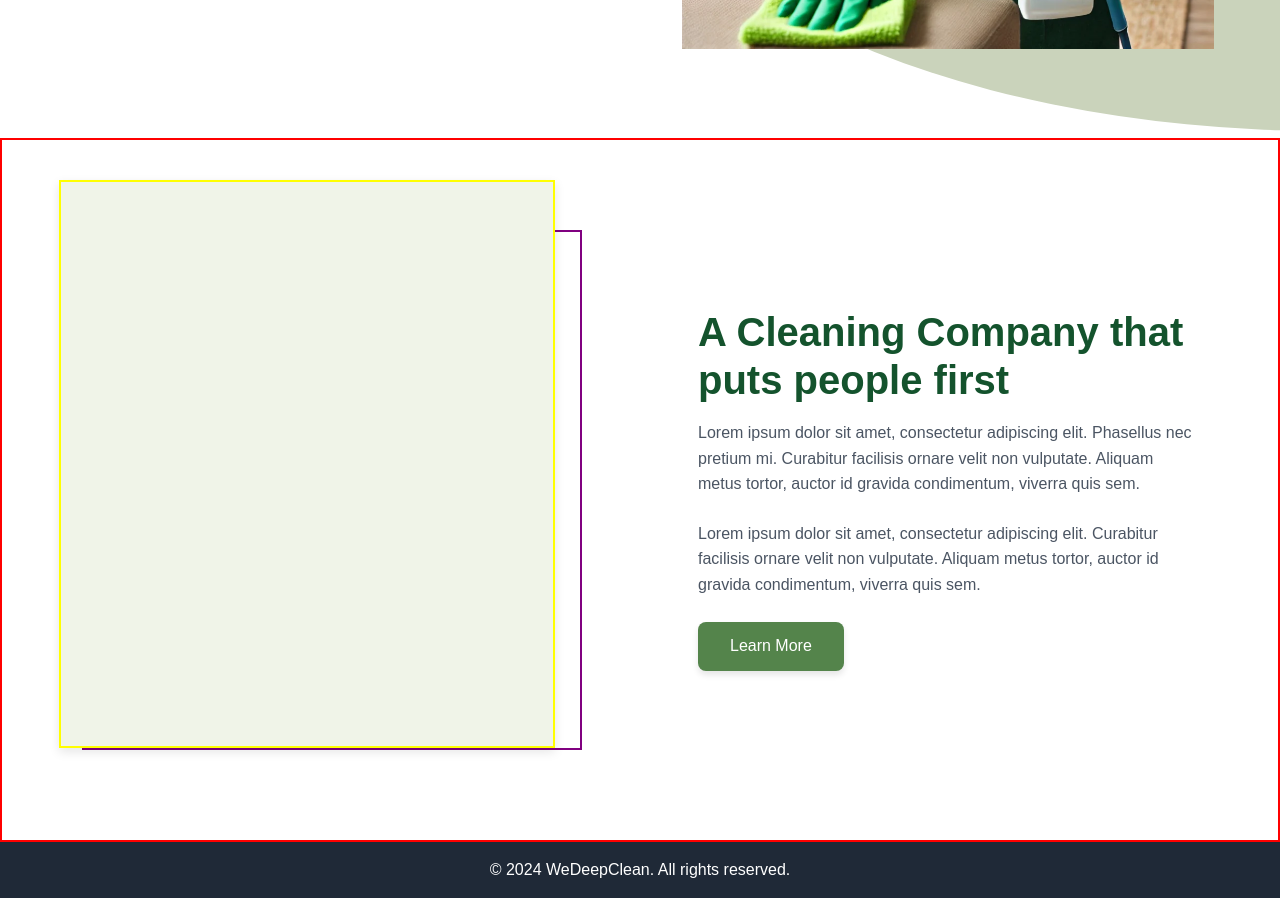
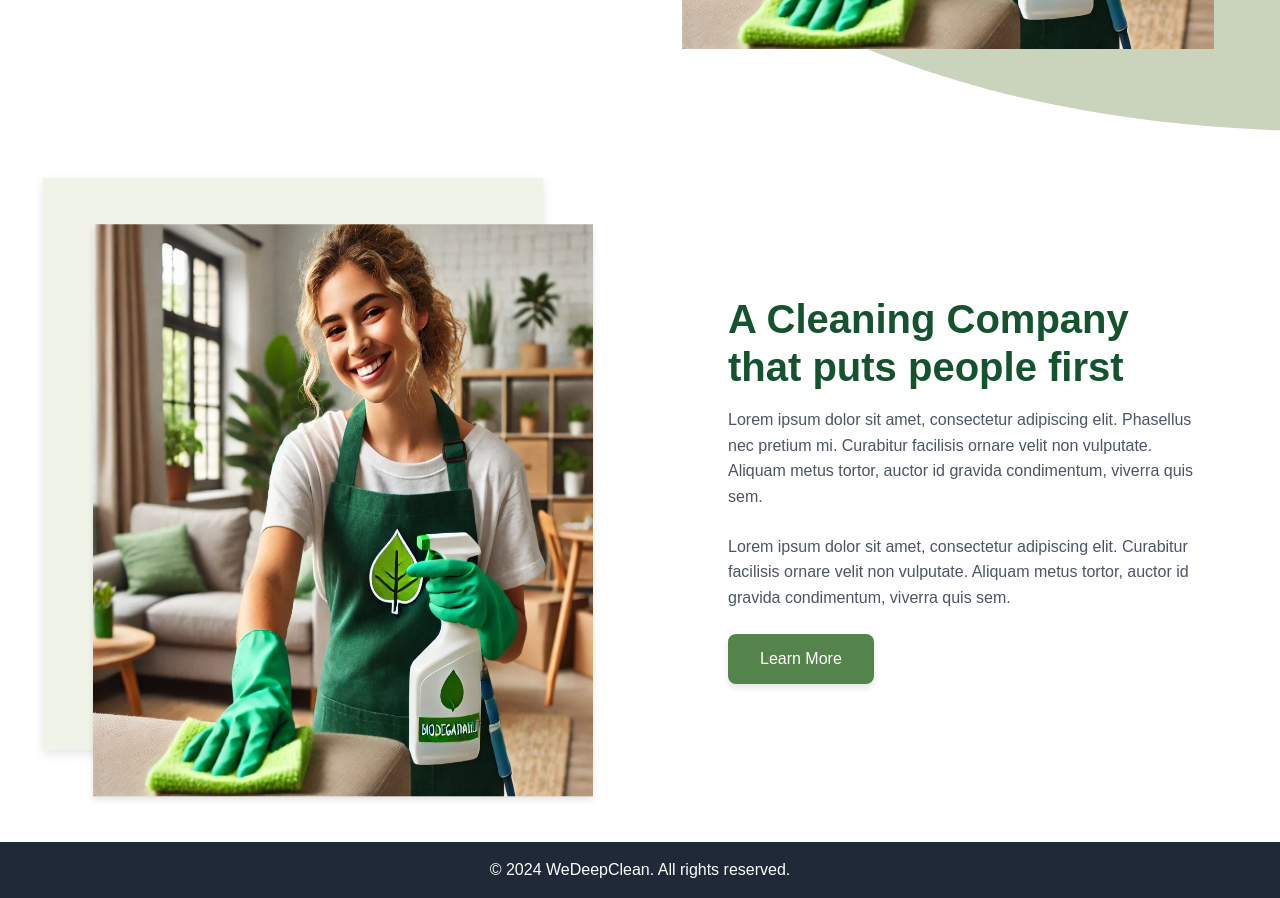
Before and after one commit to meet32001/WeDeepClean, a Next.js app: page / in a window 1280 px wide. Shown: the part 660-1558 px from the top of the page. Built offline with nearby package versions, Linux system fonts and the light colour scheme.

Commit message:
OurStory Section Done

```diff
--- a/src/app/Components/HomePage/OurStory/OurStory.module.css
+++ b/src/app/Components/HomePage/OurStory/OurStory.module.css
@@ -1,27 +1,26 @@
 /* Our Story Section */
 .ourStorySection {
-    border: 2px solid red; /* Light greenish border */
+    /* border: 2px solid red; Debugging border */
     display: flex;
     flex-direction: column;
     justify-content: center;
     align-items: center;
     width: 100%;
     height: 88vh;
-    padding: 5rem 2rem;
-    background-color: #ffffff;
+    padding: 5rem 2rem; /* Reduced padding for better alignment */
 }
 
 @media (min-width: 768px) {
     .ourStorySection {
         flex-direction: row;
-        justify-content: space-between;
-        padding: 5rem 5rem;
+        padding: 5rem 4rem;
+        gap: 12rem; /* Reduced padding for desktop view */
     }
 }
 
 /* Image Container */
 .imageContainer {
-    border: 2px solid purple;
+    /* border: 2px solid purple; Debugging border */
     position: relative;
     width: 100%;
     height: 65vh;
@@ -38,7 +37,7 @@
 
 /* Background Shape for Image */
 .imageBackground {
-    border: 2px solid yellow;
+    /* border: 2px solid yellow; */
     position: absolute;
     top: -10%;
     left: -5%;
@@ -53,26 +52,30 @@
 .storyImage {
     position: relative;
     width: 100%;
-    border-radius: 20px;
+    height: 110%;
     box-shadow: 0px 4px 6px rgba(0, 0, 0, 0.1);
     z-index: 1;
-    transform: translate(-15%, 10%); /* Adjust positioning */
+    transform: translate(5%, -1%); /* Adjust positioning */
 }
 
 /* Content Container */
 .contentContainer {
+    /* border: 2px solid blue; Debugging border */
     display: flex;
     flex-direction: column;
     justify-content: center;
     width: 100%;
     max-width: 500px;
     text-align: center;
+    padding: 1rem;
+    margin-left: -2rem; /* Shift container to the left to reduce the gap */
 }
 
 @media (min-width: 768px) {
     .contentContainer {
         width: 50%;
         text-align: left;
+        margin-left: -3rem; /* Further reduce the gap for desktop view */
     }
 }
 
--- a/src/app/Components/HomePage/OurStory/OurStory.tsx
+++ b/src/app/Components/HomePage/OurStory/OurStory.tsx
@@ -8,11 +8,11 @@ const OurStory: React.FC = () => {
             {/* Left Image */}
             <div className={storyStyles.imageContainer}>
                 <div className={storyStyles.imageBackground}></div>
-                {/* <img
-                    src="/Logo.jpeg" // Replace with your actual image path
+                <img
+                    src="/Cleaner.webp" // Replace with your actual image path
                     alt="Our Story"
                     className={storyStyles.storyImage}
-                /> */}
+                />
             </div>
 
             {/* Right Content */}
```
